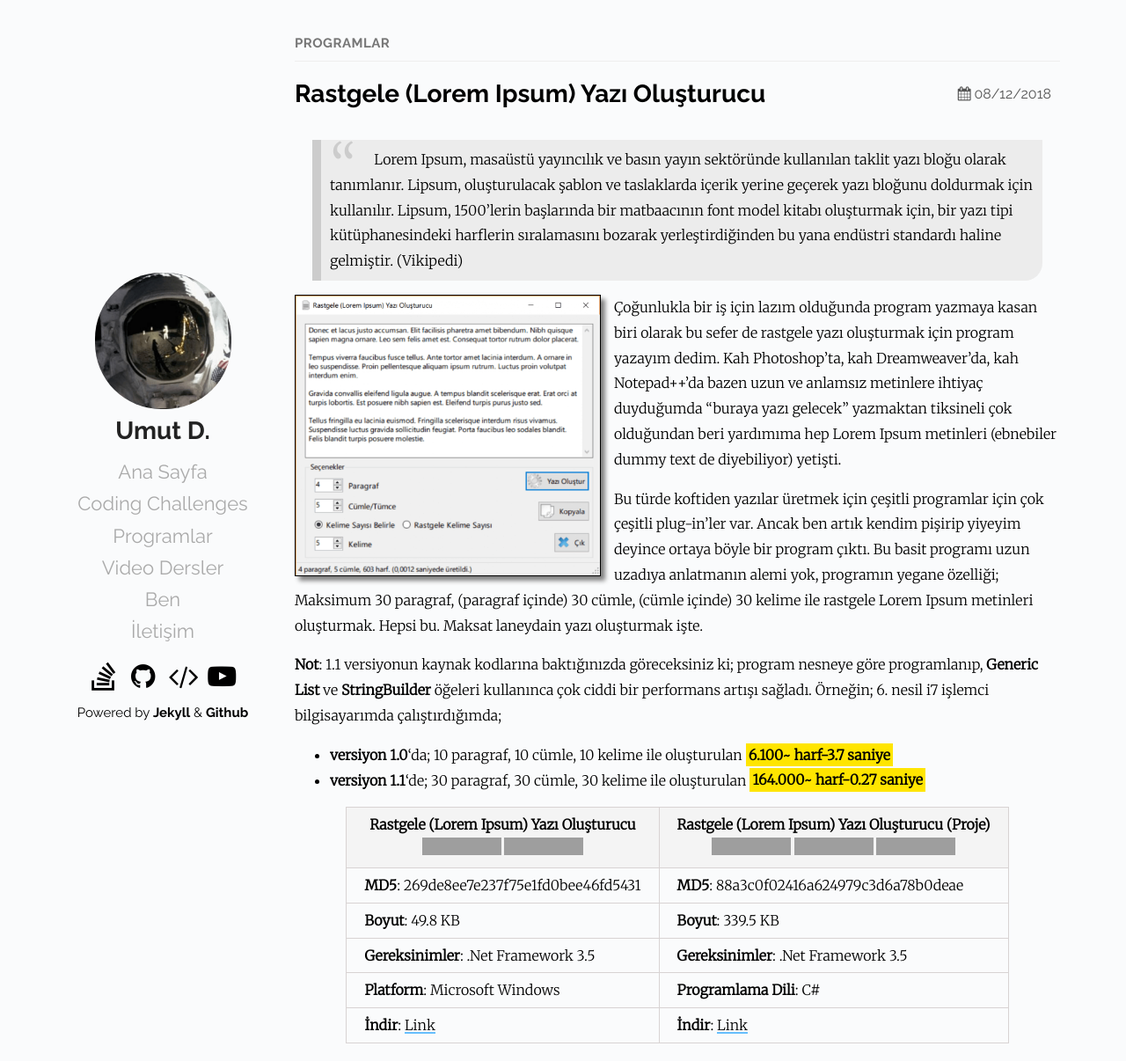
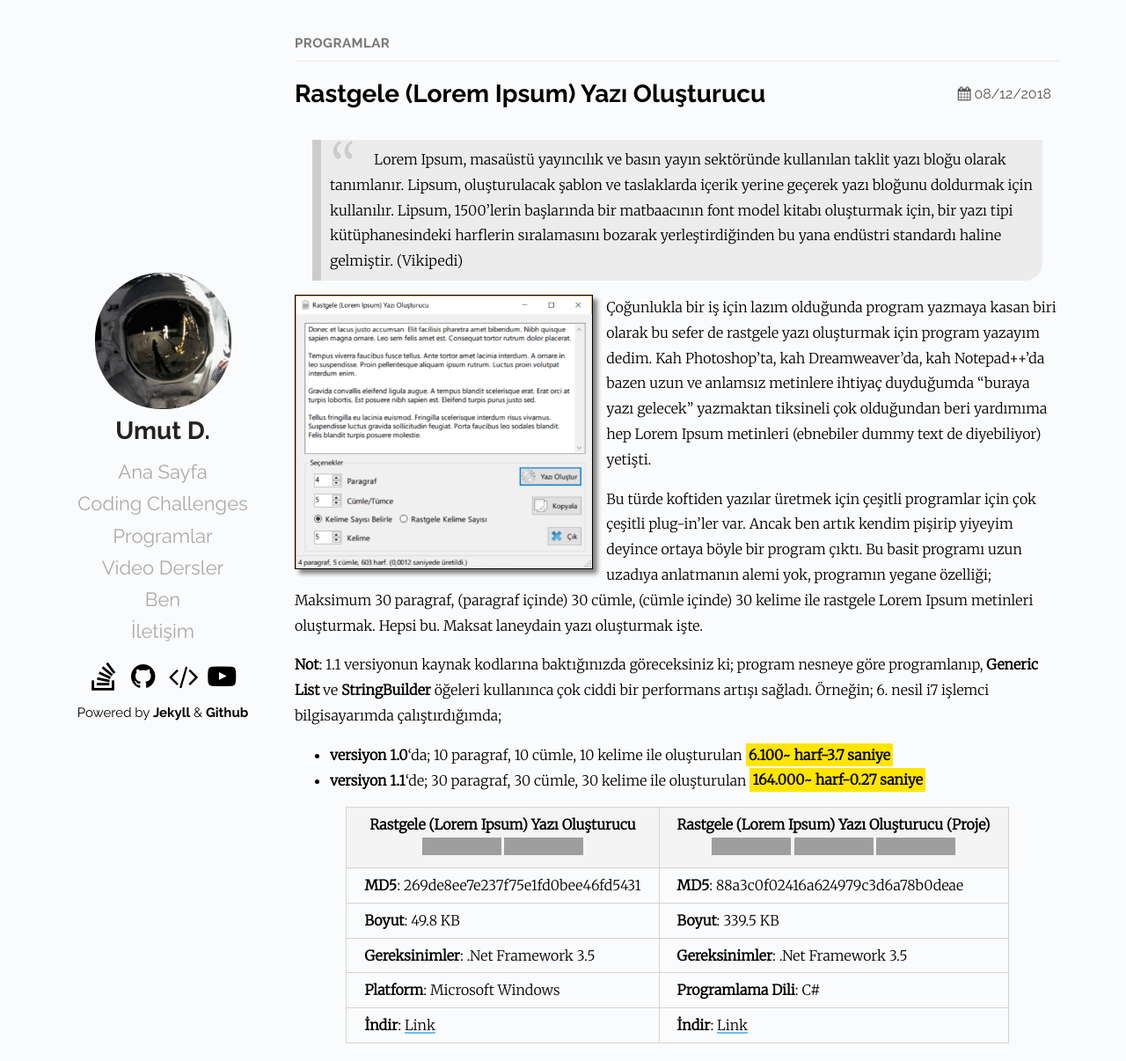
Before and after one commit to Umut-D/umutd.com, a Jekyll site: the page built from _posts/programlar/2018-12-08-rastgele-yazi-olusturucu.md, in a window 1280 px wide and 1206 px high. Shown: the whole window at 88% size. Built offline with Jekyll 4.4.1, drawn with Linux system fonts in a browser that asks for light colours; grey boxes are pictures that could not be loaded.

Commit message:
programlar sayfasi duzenlendi

```diff
--- a/_posts/programlar/2018-12-08-rastgele-yazi-olusturucu.md
+++ b/_posts/programlar/2018-12-08-rastgele-yazi-olusturucu.md
@@ -10,7 +10,7 @@ redirect_from:
 ---
 > Lorem Ipsum, masaüstü yayıncılık ve basın yayın sektöründe kullanılan taklit yazı bloğu olarak tanımlanır. Lipsum, oluşturulacak şablon ve taslaklarda içerik yerine geçerek yazı bloğunu doldurmak için kullanılır. Lipsum, 1500’lerin başlarında bir matbaacının font model kitabı oluşturmak için, bir yazı tipi kütüphanesindeki harflerin sıralamasını bozarak yerleştirdiğinden bu yana endüstri standardı haline gelmiştir. (Vikipedi)
 
-![rastgele-yazi](/images/programlar/rastgele-yazi.png){: width="40%"}
+![rastgele-yazi](/images/programlar/rastgele-yazi.png){: width="39%"}
 
 Çoğunlukla bir iş için lazım olduğunda program yazmaya kasan biri olarak bu sefer de rastgele yazı oluşturmak için program yazayım dedim. Kah Photoshop’ta, kah Dreamweaver’da, kah Notepad++’da bazen uzun ve anlamsız metinlere ihtiyaç duyduğumda “buraya yazı gelecek” yazmaktan tiksineli çok olduğundan beri yardımıma hep Lorem Ipsum metinleri (ebnebiler dummy text de diyebiliyor) yetişti.
 
```
